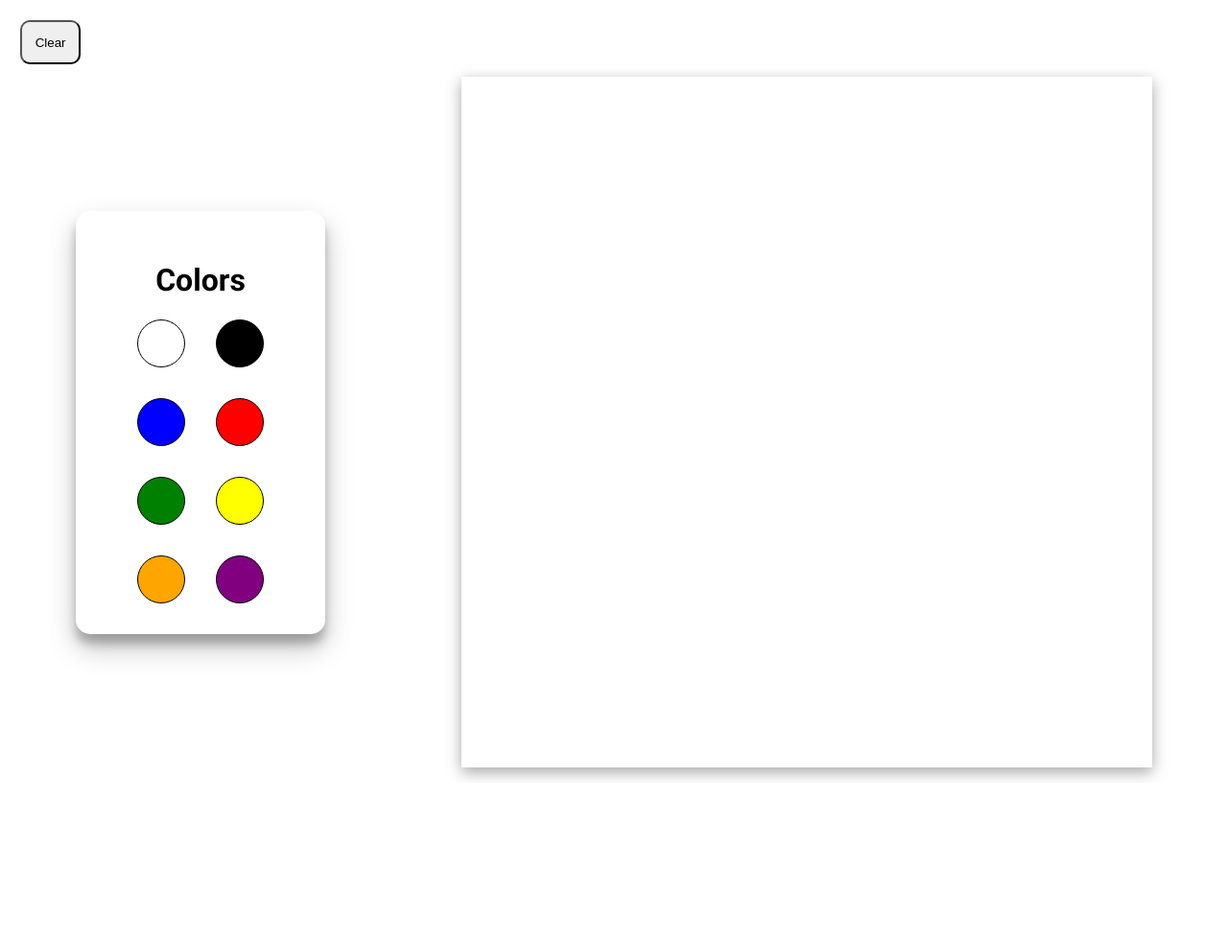
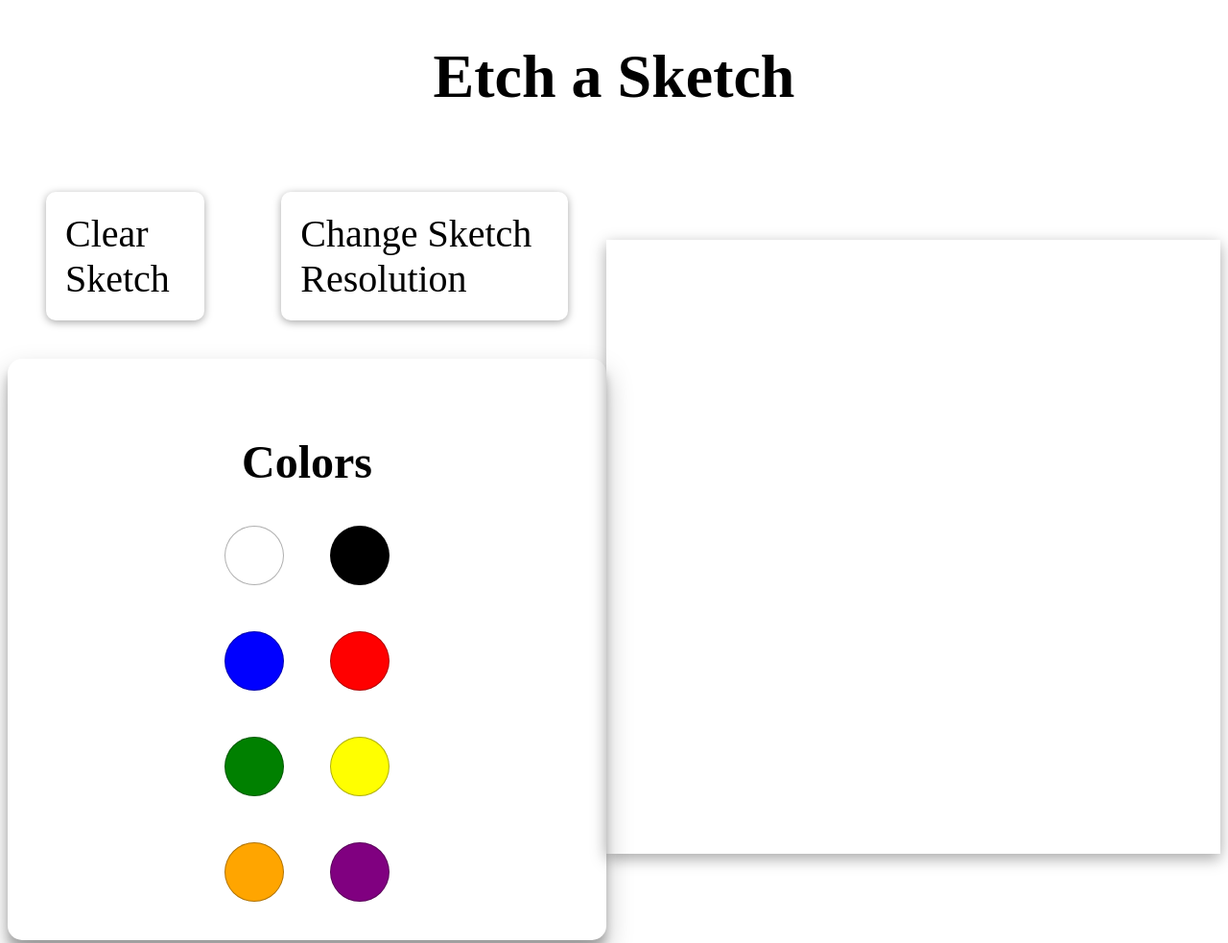
Before and after one commit to PawanBarwary/Etch-a-Sketch, a plain HTML site: page index.html in a window 1280 px wide. Shown: the top 983 px of the page at 96% size. Before the commit the page ends 816 px from the top, so only its background shows below. Drawn offline with Linux system fonts and the light colour scheme; a web font is replaced by a local one.

Commit message:
Change button logic and improve UI

```diff
--- a/index.html
+++ b/index.html
@@ -6,15 +6,25 @@
   <link rel="stylesheet" href="styles.css">
   <link rel="preconnect" href="https://fonts.googleapis.com">
   <link rel="preconnect" href="https://fonts.gstatic.com" crossorigin>
-  <link href="https://fonts.googleapis.com/css2?family=Roboto:wght@400;500;700&display=swap" rel="stylesheet">
+  <link href="https://fonts.googleapis.com/css2?family=Dongle&family=Roboto:wght@400;500;700&display=swap" rel="stylesheet">
   <script src="script.js" defer></script>
-  <title>Document</title>
+  <link rel="icon" type="image/x-icon" href="favicon.png">
+  <title>Etch a Sketch</title>
 </head>
 <body>
-  <button>Clear</button>
-  <main>
-    <div class="color-palette">
-      <h1>Colors</h1>
+  <h1>
+    Etch a Sketch
+  </h1>
+  <div class="content">
+    <aside>
+      <div class="menu">
+        <div class="button clear">Clear Sketch</div>
+        <div class="button resolution"
+            title="Click this button to change how squares there are on the canvas. By default, it is 70.">
+            Change Sketch Resolution</div>
+      </div>
+      <div class="color-palette">
+        <h2>Colors</h2>
         <div class="colors">
           <div class="color white"></div>
           <div class="color black"></div>
@@ -24,8 +34,10 @@
           <div class="color yellow"></div>
           <div class="color orange"></div>
           <div class="color purple"></div>
-      </div>
-    </div>
-  </main>
+        </div>
+    </aside>
+    <main>
+    </main>
+  </div>
 </body>
 </html>
--- a/script.js
+++ b/script.js
@@ -1,9 +1,11 @@
 const main = document.querySelector('main');
-const button = document.querySelector('button');
+const clearButton = document.querySelector('.clear');
+const resolutionButton = document.querySelector('.resolution');
 const root = document.querySelector(':root');
 const colors = document.querySelectorAll('.color');
 let currentColor = 'black';
 let container;
+
 
 const onHover = (div) => {
   div.style.backgroundColor = currentColor;
@@ -44,16 +46,22 @@ const createGrid = (size) => {
     div.classList.add('grid-item');
     div.addEventListener('mouseover', () => onHover(div) );
     container.appendChild(div);
-  }
+    }
   main.appendChild(container);
 };
 
 const clearGrid = () => {
-  main.removeChild(container);
-  const grid = parseInt(prompt("What size of grid would you like?"));
-  createGrid(grid);
+  const divs = document.querySelectorAll('.grid-item');
+  divs.forEach( child => child.style.backgroundColor = "white" );
 };
 
-button.addEventListener('click', clearGrid);
+const changeResolution = () => {
+  main.removeChild(container);
+  const grid = parseInt(prompt("What resolution would you like? \nExample: for 100 X 100 squares you would enter '100')"));
+  createGrid(grid);
+}
+
+clearButton.addEventListener('click', clearGrid);
+resolutionButton.addEventListener('click', changeResolution);
 
 createGrid(70);
--- a/styles.css
+++ b/styles.css
@@ -3,8 +3,9 @@
 }
 
 body {
+  font-size: 40px;
   min-height: 100vh;
-  font-family: 'roboto';
+  font-family: 'dongle';
 }
 
 main {
@@ -14,29 +15,52 @@ main {
 }
 
 h1 {
+  font-size: 4rem;
+
   text-align: center;
 }
 
-button {
-  padding: 1em;
+h2 {
+  font-size: 3rem;
+}
+
+.menu {
+  display: flex;
+}
+
+.button {
+  box-shadow: rgba(0, 0, 0, 0.35) 0px 2px 8px;
+  cursor: pointer;
+  padding: .5em;
   margin: 1em;
   border-radius: 10px;
 }
 
+.button:hover {
+  box-shadow: rgba(0, 0, 0, 0.35) 0px 10px 30px;
+}
+
+.content {
+  display: flex;
+  justify-content: space-around;
+  align-items: center;
+}
+
 .container {
   box-shadow: rgba(0, 0, 0, 0.35) 0px 5px 15px;
-  width: 90vh;
-  height: 90vh;
+  width: 80vh;
+  height: 80vh;
   display: grid;
   grid-template-columns: repeat(var(--grid-size), 1fr);
   grid-template-rows: repeat(var(--grid-size), 1fr);
 }
 
 .color {
-  border: .1px solid black;
+  cursor: pointer;
+  border: 1px solid rgba(0, 0, 0, 0.312);
   border-radius: 50%;
-  height: 3em;
-  width: 3em;
+  height: 1.5em;
+  width: 1.5em;
 }
 
 .color:hover {
@@ -47,13 +71,17 @@ button {
   display: grid;
   grid-template-columns: 1fr 1fr;
   grid-template-rows: repeat(4, 1fr);
-  gap: 2em;
+  gap: 1.2em;
 }
 
 .color-palette {
+  display: flex;
+  flex-direction: column;
+  justify-content: center;
+  align-items: center;
   box-shadow: rgba(0, 0, 0, 0.25) 0px 14px 28px, rgba(0, 0, 0, 0.22) 0px 10px 10px;
   border-radius: 15px;
-  padding: 2em 4em;
+  padding: 1em 0em;
 }
 
 .black {
```
Also changed, not shown: package.json (deleted, +0 -22 lines), 1 other file.
